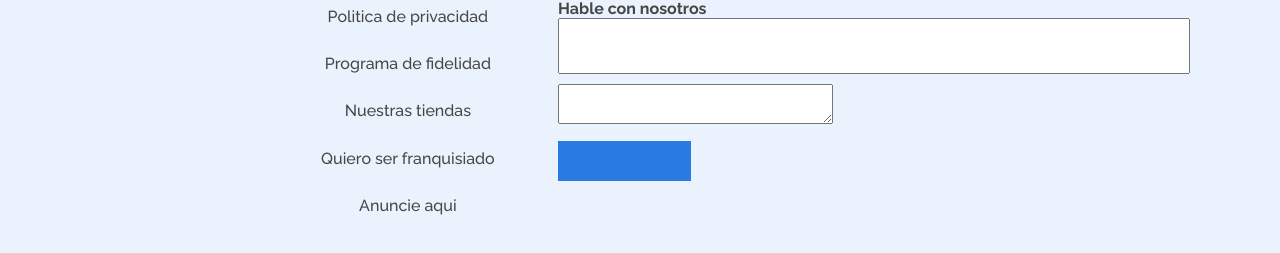
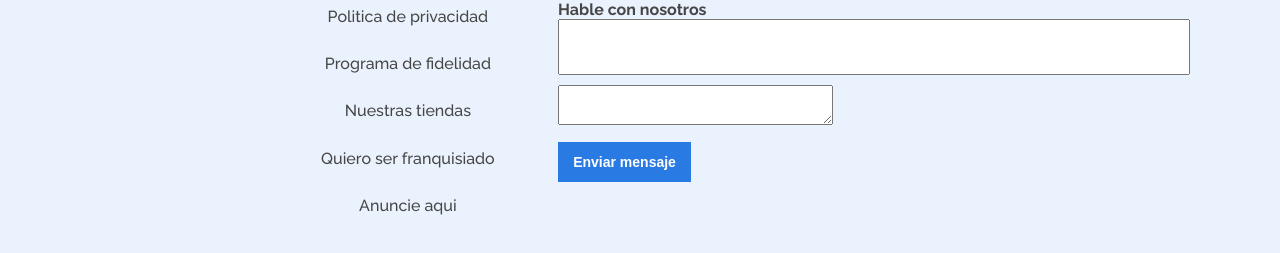
Before and after one commit to Leonardo291024/aluraGeek, a plain HTML site: page productos.html in a window 1280 px wide. Shown: the part 915-1168 px from the top of the page. Drawn offline with Linux system fonts and the light colour scheme.

Commit message:
correcion en el estilo del boton enviar mensje

```diff
--- a/productos.html
+++ b/productos.html
@@ -139,7 +139,7 @@
                 <span class="error"></span>
             </div>
             <div class="containerBTNEnviar">
-                <button type="button" id="btnMensaje"></button>
+                <button type="button" id="btnMensaje">Enviar mensaje</button>
             </div>
         </form>
     </footer>
```
